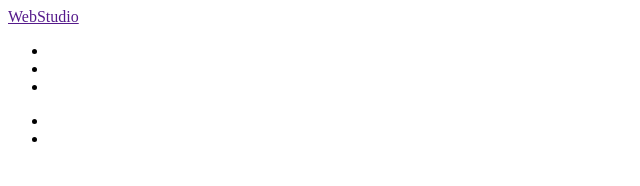
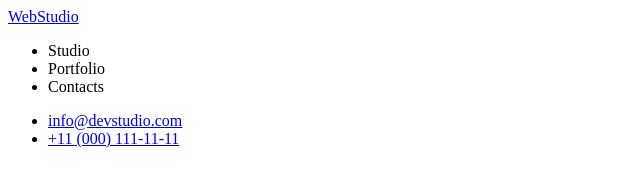
Before and after one commit to shanepai-14/goit-markup-hw-01, a plain HTML site: page index.html in a window 1280 px wide. Shown: the whole page, without its empty margins (0-640 px from the left). Drawn offline with Linux system fonts and the light colour scheme.

Commit message:
Update index.html

```diff
--- a/index.html
+++ b/index.html
@@ -8,16 +8,16 @@
   <body>
     <header>
       <nav>
-        <a href="">WebStudio</a>
+        <a href="./index.html">WebStudio</a>
         <ul>
-          <li></li>
-          <li></li>
-          <li></li>
+          <li>Studio</li>
+          <li>Portfolio</li>
+          <li>Contacts</li>
         </ul>
       </nav>
       <ul>
-        <li></li>
-        <li></li>
+        <li><a href="mailto:info@devstudio.com">info@devstudio.com</a></li>
+        <li><a href="tel:+110001111111">+11 (000) 111-11-11</a></li>
       </ul>
     </header>
     <main>
```
